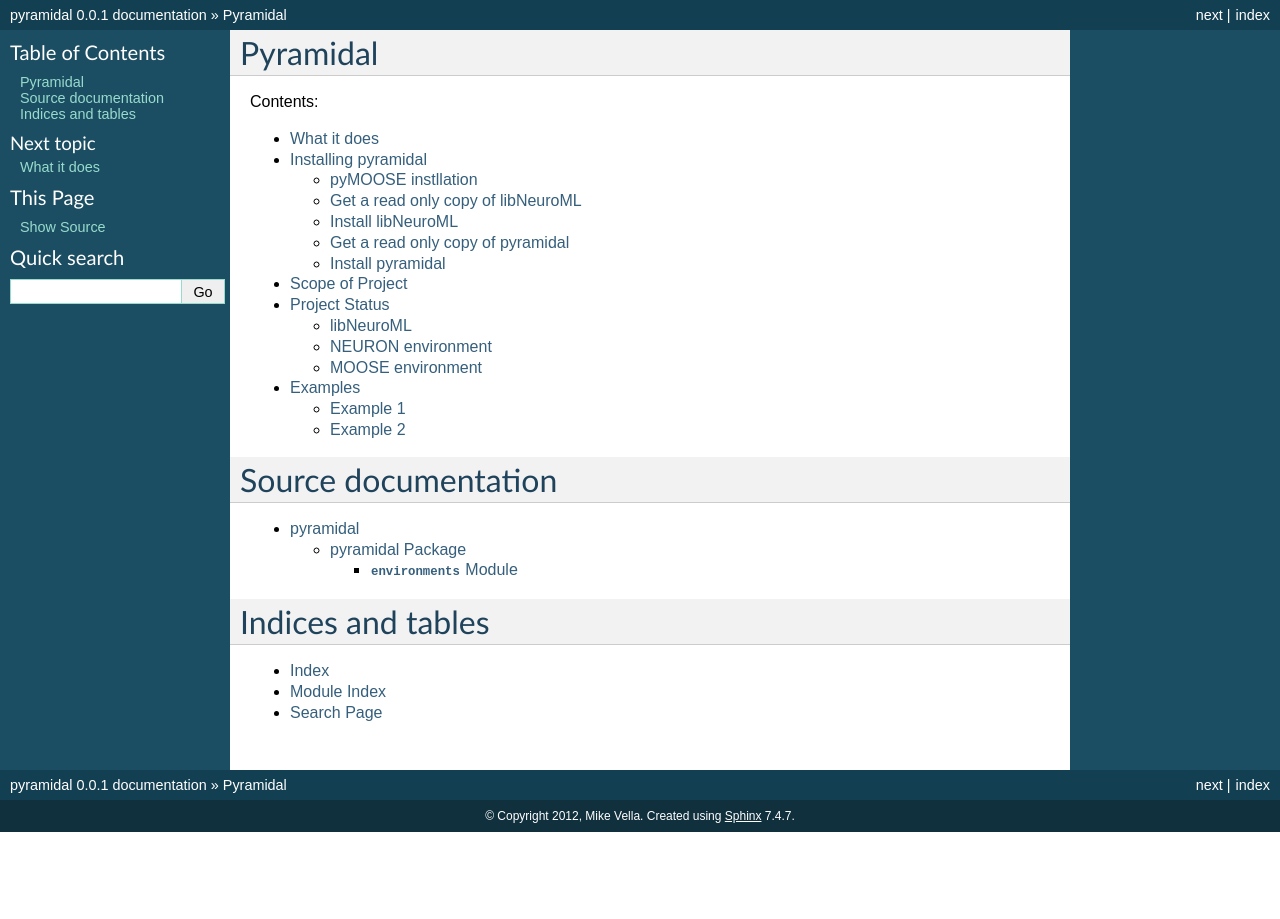
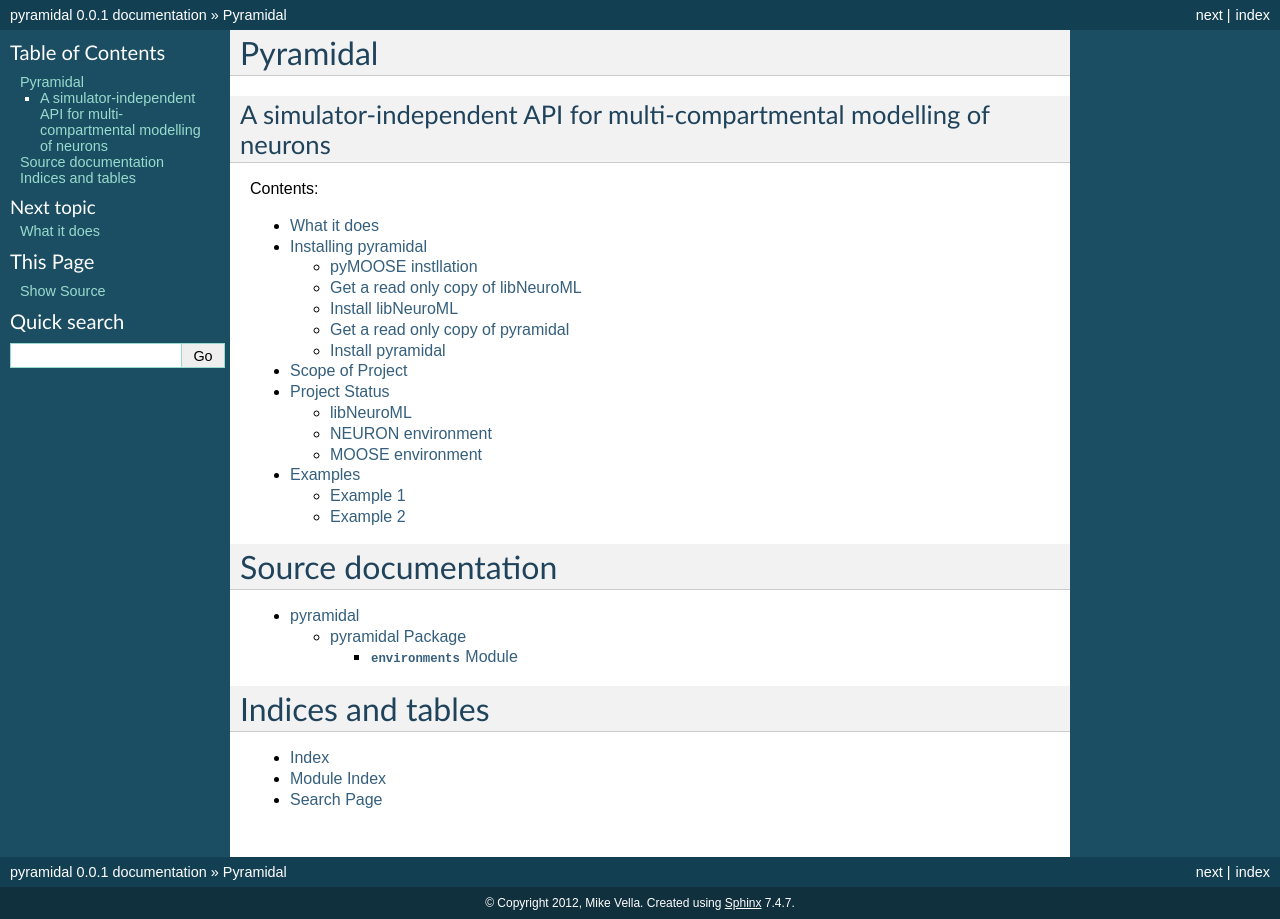
Before and after one commit to vellamike/pyramidal, a Sphinx documentation site: the page built from doc/index.rst, in a window 1280 px wide. Built offline with Sphinx 7.4.7, drawn with Linux system fonts in a browser that asks for light colours.

Commit message:
documentation

```diff
--- a/doc/index.rst
+++ b/doc/index.rst
@@ -5,7 +5,8 @@
 
 Pyramidal
 =====================================
-
+A simulator-independent API for multi-compartmental modelling of neurons
+------------------------------------------------------------------------
 Contents:
 
 .. toctree::
```
